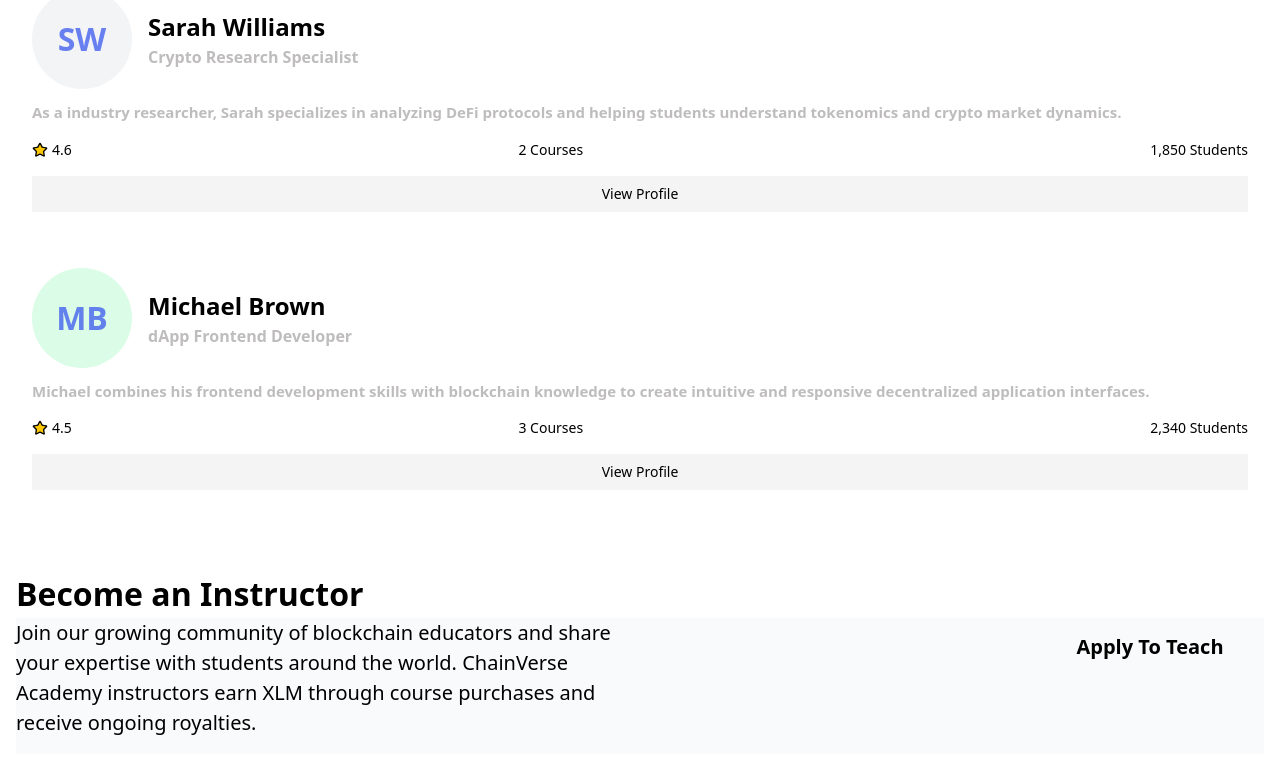
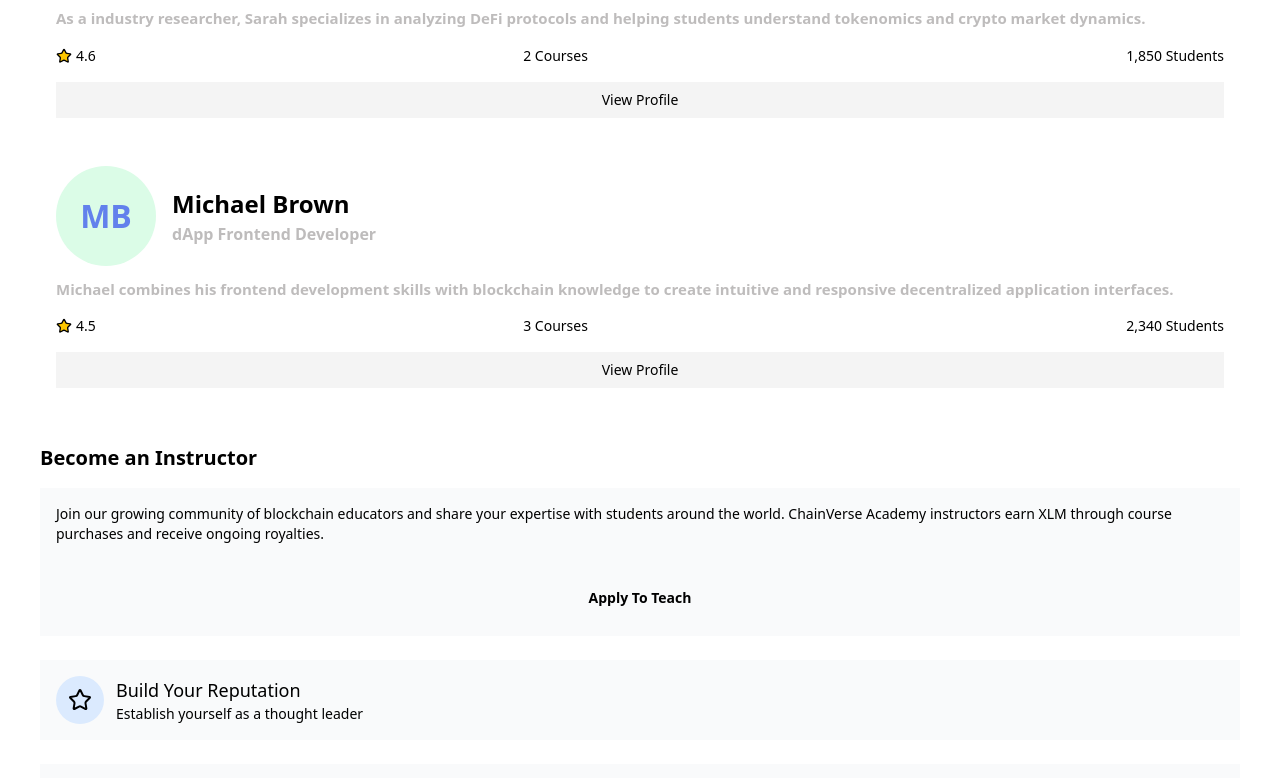
Before and after one commit to Gen-x-academy/chainVerse-frontend, a Next.js app: page /instructors in a window 1280 px wide. Shown: the part 2000-2778 px from the top of the page. Built offline with nearby package versions, Linux system fonts and the light colour scheme.

Commit message:
responsive instructor page

```diff
--- a/app/instructors/page.tsx
+++ b/app/instructors/page.tsx
@@ -46,11 +46,11 @@ export default function InstructorsPage() {
   }, [searchValue, filter]);
 
   return (
-    <div className="container mx-auto px-4 py-8">
-      <h1 className="text-2xl md:text-[36px] font-[500px] mb-2 text-gray-900">Our Instructors</h1>
-      <p className='mb-8 text-[20px] font-[400px] text-[#00000066]'>Learn from the best blockchain experts in the industry</p>
+    <div className="container mx-auto px-10 py-6 md:py-8">
+      <h1 className="text-xl sm:text-2xl md:text-3xl lg:text-4xl font-medium mb-1 md:mb-2 text-gray-900">Our Instructors</h1>
+      <p className="mb-4 md:mb-8 text-base sm:text-lg md:text-xl text-gray-500">Learn from the best blockchain experts in the industry</p>
 
-      <div className="flex flex-col sm:flex-row justify-between items-center gap-4 mb-8">
+      <div className="flex flex-col sm:flex-row justify-between items-center gap-4 mb-6 md:mb-8">
         <InstructorSearch
           searchValue={searchValue}
           onSearchChange={setSearchValue}
@@ -62,56 +62,55 @@ export default function InstructorsPage() {
         />
       </div>
 
-      <div className="grid grid-cols-1 md:grid-cols-2 lg:grid-cols-3 gap-6">
+      <div className="grid grid-cols-1 md:grid-cols-2 lg:grid-cols-3 gap-4 md:gap-6">
         {filteredInstructors.map((instructor) => (
           <InstructorCard key={instructor.id} instructor={instructor} />
         ))}
       </div>
 
-      <div className="mt-16 mb-8">
-        <h2 className="text-[32px] font-bold  text-gray-900">Become an Instructor</h2>
-        <div className="flex flex-col items-start gap-6  bg-gray-50 rounded-lg">
-          <div className="w-full flex">
-            <p className="text-gray-500 flex-1 text-[20px] mb-4">
-            Join our growing community of blockchain educators and share your expertise with students around the world. ChainVerse Academy instructors earn XLM through course purchases and receive ongoing royalties. </p>
-            <div className='flex-1 flex justify-end'>
-            <button className="w-[228px] h-[57px] rounded-[15px] bg-gradient-to-r from-[#4361EE] to-[#C48BFC] text-[20px] font-bold text-white ">
+      <div className="mt-10 md:mt-16 mb-6 md:mb-8">
+        <h2 className="text-xl sm:text-2xl md:text-3xl font-bold text-gray-900 mb-4">Become an Instructor</h2>
+        <div className="flex flex-col md:flex-row items-start gap-4 p-4 md:p-0 bg-gray-50 rounded-lg">
+          <div className='md:w-[80%]'>
+          <p className="text-sm sm:text-base md:text-lg text-gray-500 md:flex-1 mb-4 md:mb-0 md:max-w-[60%]">
+            Join our growing community of blockchain educators and share your expertise with students around the world. ChainVerse Academy instructors earn XLM through course purchases and receive ongoing royalties.
+          </p>
+          </div>
+          <div className="w-full md:w-auto flex justify-center md:justify-end">
+            <button className="w-full md:w-auto px-6 py-3 rounded-lg bg-gradient-to-r from-[#4361EE] to-[#C48BFC] text-sm sm:text-base md:text-lg font-bold text-white">
               Apply To Teach
             </button>
           </div>
         </div>
-        </div>
 
         {/* Bottom cards */}
-        <div className=" mt-6 md:mt-0 ">
-            <div className="flex gap-6">
-              <div className="flex-1 ">
-              <div className="flex items-center gap-2 mb-2 ">
-              <div className="w-[64px] h-[64px] rounded-full bg-blue-100 flex items-center justify-center text-xs font-medium text-blue-600">
-              <Star size={35} />
+        <div className="mt-6 space-y-6 md:space-y-0">
+          <div className="flex flex-col md:flex-row gap-6">
+            <div className="w-full md:flex-1 p-4 bg-gray-50 rounded-lg">
+              <div className="flex items-center gap-3">
+                <div className="w-12 h-12 md:w-16 md:h-16 rounded-full bg-blue-100 flex items-center justify-center text-blue-600">
+                  <Star size={24} className="md:w-8 md:h-8" />
                 </div>
-              <div className=''>
-              <h3 className="font-medium text-gray-900 text-[24px]">Build Your Reputation</h3>
-              <p className="text-sm text-gray-600 text-[20px]">Establish yourself as a thought leader</p>
+                <div>
+                  <h3 className="font-medium text-gray-900 text-lg md:text-xl">Build Your Reputation</h3>
+                  <p className="text-sm md:text-base text-gray-600">Establish yourself as a thought leader</p>
                 </div>
               </div>
             </div>
 
-
-              <div className="flex-1 ">
-              <div className="flex items-center gap-2 mb-2 ">
-              <div className="w-[64px] h-[64px] rounded-full bg-[#A855F71A]/80 flex items-center justify-center text-xs font-medium text-[#41047a1a]">
-              <CircleDollarSign size={36} />
+            <div className="w-full md:flex-1 p-4 bg-gray-50 rounded-lg">
+              <div className="flex items-center gap-3">
+                <div className="w-12 h-12 md:w-16 md:h-16 rounded-full bg-[#A855F71A]/80 flex items-center justify-center text-purple-500">
+                  <CircleDollarSign size={24} className="md:w-8 md:h-8" />
                 </div>
-              <div className=''>
-              <h3 className="font-medium text-gray-900 text-[24px]">Earn Crypto</h3>
-              <p className="text-sm text-gray-600 text-[20px]">Get paid in XLM for your courses</p>
+                <div>
+                  <h3 className="font-medium text-gray-900 text-lg md:text-xl">Earn Crypto</h3>
+                  <p className="text-sm md:text-base text-gray-600">Get paid in XLM for your courses</p>
                 </div>
               </div>
             </div>
           </div>
         </div>
-
       </div>
     </div>
   );
```
Lines whose indentation alone changed are shown as unchanged.
